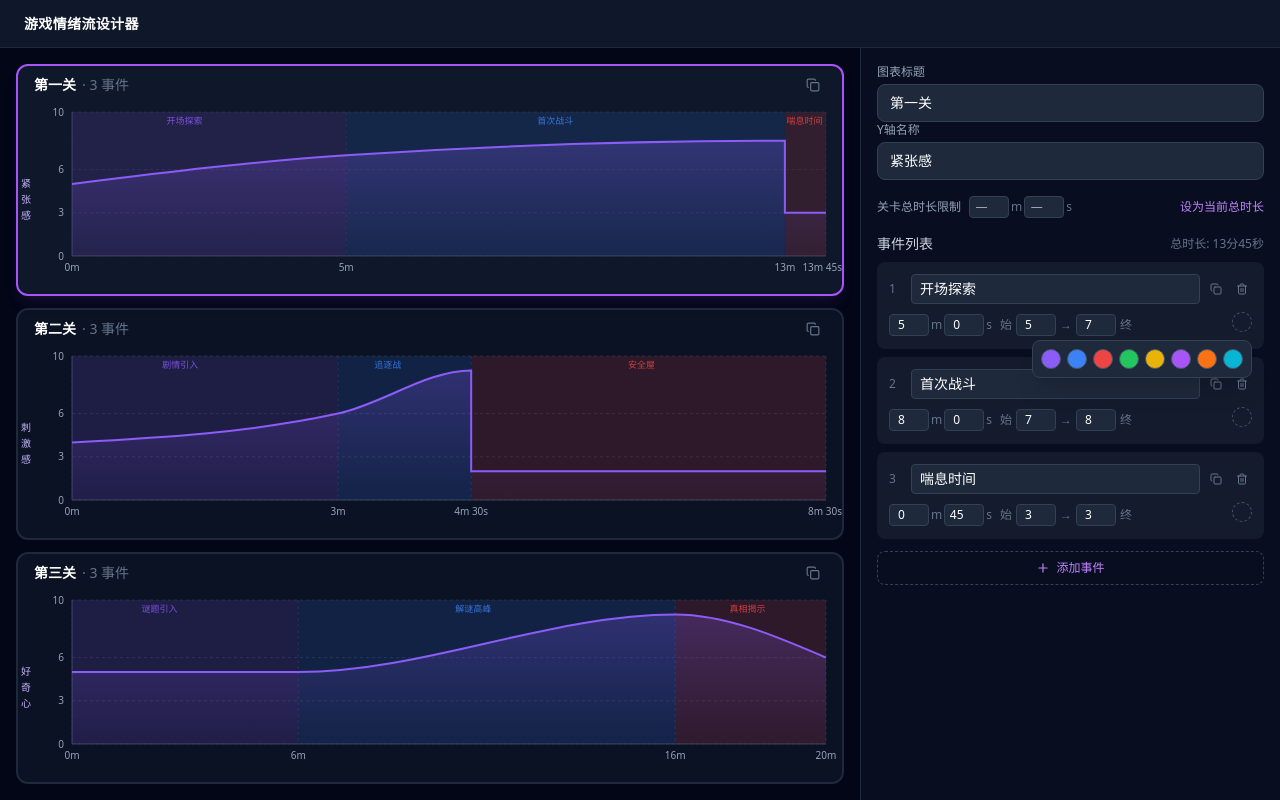
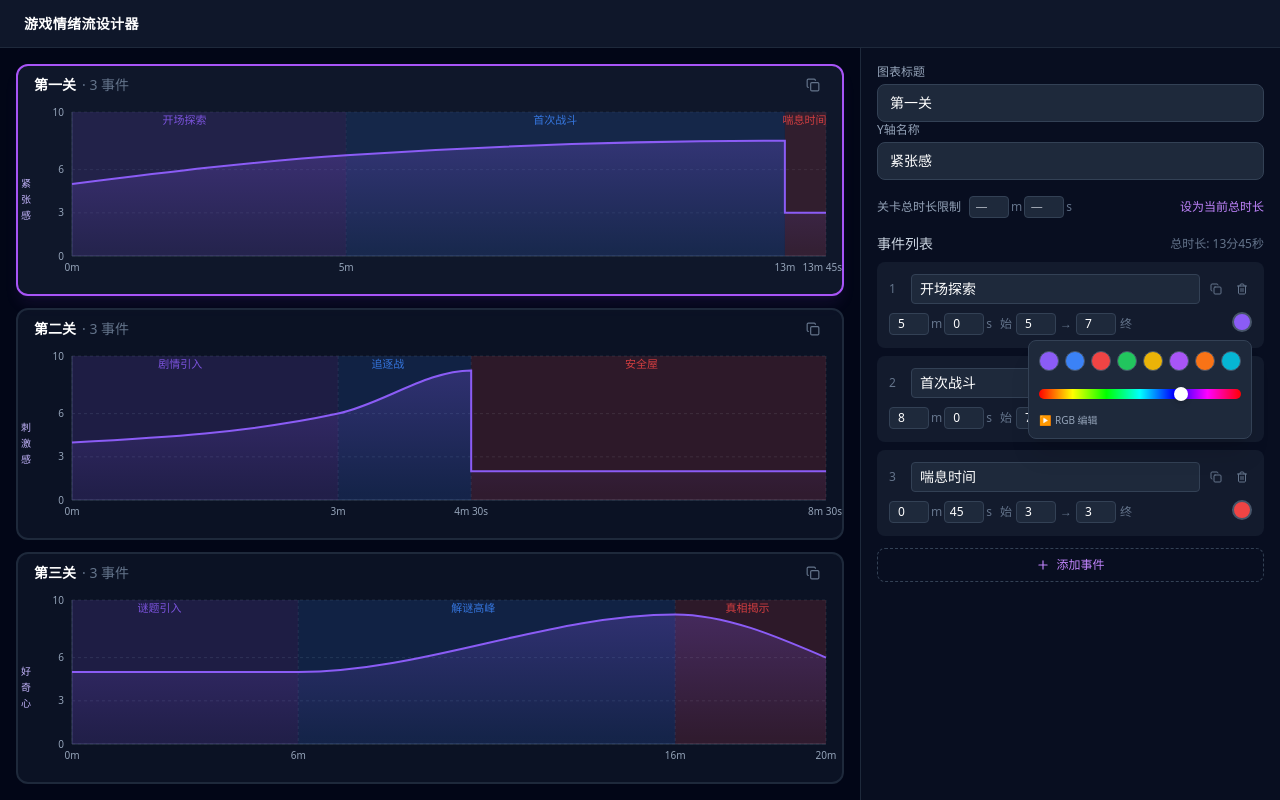
Before and after one commit to Zhou-Tristones/game-level-flow-curve, a React (Vite) app: page / in a window 1280 px wide. Both pictures are taken after a click on the button 1242 px from the left and 322 px from the top of the page. Built offline with nearby package versions, Linux system fonts and the light colour scheme; the HTML template or start-up script is replaced by a standard one.

Commit message:
完善曲线中游戏事件的背景颜色选择

```diff
--- a/src/components/EmotionAreaChart.tsx
+++ b/src/components/EmotionAreaChart.tsx
@@ -126,7 +126,7 @@ export default function EmotionAreaChart({ chart, height = 200 }: EmotionAreaCha
                   style={{ left: `${leftPct}%` }}
                 >
                   <span
-                    className="text-[9px] font-medium"
+                    className="text-[11px] font-medium"
                     style={{ color: area.color ? hexToRgba(area.color, 0.85) : EVENT_LABEL_COLORS[area.colorIndex] }}
                   >
                     {area.eventName}
--- a/src/components/EventTable.tsx
+++ b/src/components/EventTable.tsx
@@ -1,24 +1,90 @@
 import { useState } from 'react';
 import { Plus, Trash2, Copy, ClipboardPaste } from 'lucide-react';
 import { GameEvent } from '../types';
-import { COLOR_PRESETS } from '../constants';
+import { COLOR_PRESETS, EVENT_COLORS } from '../constants';
 
-function ColorSelect({ value, onChange }: { value: string | undefined; onChange: (c: string) => void }) {
+function hexToRgb(hex: string) {
+  return {
+    r: parseInt(hex.slice(1, 3), 16),
+    g: parseInt(hex.slice(3, 5), 16),
+    b: parseInt(hex.slice(5, 7), 16),
+  };
+}
+
+function rgbToHex(r: number, g: number, b: number) {
+  return '#' + [r, g, b].map((x) => Math.max(0, Math.min(255, x)).toString(16).padStart(2, '0')).join('');
+}
+
+function rgbToHsl(r: number, g: number, b: number) {
+  r /= 255; g /= 255; b /= 255;
+  const max = Math.max(r, g, b), min = Math.min(r, g, b);
+  let h = 0, s: number;
+  const l = (max + min) / 2;
+  if (max === min) { h = 0; s = 0; }
+  else {
+    const d = max - min;
+    s = l > 0.5 ? d / (2 - max - min) : d / (max + min);
+    switch (max) {
+      case r: h = ((g - b) / d + (g < b ? 6 : 0)) / 6; break;
+      case g: h = ((b - r) / d + 2) / 6; break;
+      case b: h = ((r - g) / d + 4) / 6; break;
+    }
+  }
+  return { h: Math.round(h * 360), s, l };
+}
+
+function hslToHex(h: number, s: number, l: number) {
+  h /= 360;
+  const a = s * Math.min(l, 1 - l);
+  const f = (n: number) => {
+    const k = (n + h * 12) % 12;
+    return l - a * Math.max(-1, Math.min(k - 3, 9 - k, 1));
+  };
+  return rgbToHex(Math.round(f(0) * 255), Math.round(f(8) * 255), Math.round(f(4) * 255));
+}
+
+function ColorSelect({ value, defaultColor, onChange }: { value: string | undefined; defaultColor: string; onChange: (c: string) => void }) {
   const [open, setOpen] = useState(false);
+  const [editing, setEditing] = useState<string>('');
+  const [showRgb, setShowRgb] = useState(false);
+
+  const current = value || defaultColor;
+
+  const openPopover = () => {
+    setEditing(value || defaultColor);
+    setShowRgb(false);
+    setOpen(true);
+  };
+
+  const commitColor = (color: string) => {
+    if (color && color !== value) {
+      onChange(color === defaultColor ? '' : color);
+    }
+  };
+
+  const closePopover = () => {
+    commitColor(editing);
+    setOpen(false);
+  };
+
+  const currentRgb = hexToRgb(editing || current);
+  const { h } = rgbToHsl(currentRgb.r, currentRgb.g, currentRgb.b);
+  const rgb = hexToRgb(editing || current);
 
   return (
     <div className="relative">
       <button
-        onClick={() => setOpen(!open)}
-        className={`w-5 h-5 rounded-full border transition-all ${
-          value ? 'border-white/60' : 'border-slate-600 border-dashed'
+        onClick={openPopover}
+        className={`w-5 h-5 rounded-full border-2 transition-all ${
+          value ? 'border-white' : 'border-slate-600'
         }`}
-        style={{ backgroundColor: value || 'transparent' }}
+        style={{ backgroundColor: current }}
       />
       {open && (
         <>
-          <div className="fixed inset-0 z-10" onClick={() => setOpen(false)} />
-          <div className="absolute top-7 right-0 z-20 bg-slate-800 border border-slate-700 rounded-lg p-2 shadow-xl">
+          <div className="fixed inset-0 z-10" onClick={closePopover} />
+          <div className="absolute top-7 right-0 z-20 bg-slate-800 border border-slate-700 rounded-lg p-2.5 shadow-xl w-56">
+            {/* Row 1: Presets */}
             <div className="flex gap-1.5">
               {COLOR_PRESETS.map((c) => (
                 <button
@@ -31,6 +97,84 @@ function ColorSelect({ value, onChange }: { value: string | undefined; onChange:
                 />
               ))}
             </div>
+
+            {/* Row 2: Hue slider bar */}
+            <div className="mt-2.5">
+              <input
+                type="range"
+                min={0}
+                max={360}
+                value={h}
+                onInput={(e) => {
+                  const hue = parseInt((e.target as HTMLInputElement).value, 10);
+                  const cRgb = hexToRgb(editing || current);
+                  const hsl = rgbToHsl(cRgb.r, cRgb.g, cRgb.b);
+                  setEditing(hslToHex(hue, hsl.s, hsl.l));
+                }}
+                onChange={(e) => {
+                  const hue = parseInt((e.target as HTMLInputElement).value, 10);
+                  const cRgb = hexToRgb(editing || current);
+                  const hsl = rgbToHsl(cRgb.r, cRgb.g, cRgb.b);
+                  const color = hslToHex(hue, hsl.s, hsl.l);
+                  setEditing(color);
+                  commitColor(color);
+                }}
+                className="w-full h-2.5 rounded-full appearance-none cursor-pointer
+                  [&::-webkit-slider-thumb]:appearance-none [&::-webkit-slider-thumb]:w-3.5 [&::-webkit-slider-thumb]:h-3.5
+                  [&::-webkit-slider-thumb]:rounded-full [&::-webkit-slider-thumb]:bg-white [&::-webkit-slider-thumb]:shadow-md
+                  [&::-webkit-slider-thumb]:border-2 [&::-webkit-slider-thumb]:border-slate-800
+                  [&::-moz-range-thumb]:w-3.5 [&::-moz-range-thumb]:h-3.5
+                  [&::-moz-range-thumb]:rounded-full [&::-moz-range-thumb]:bg-white [&::-moz-range-thumb]:border-0"
+                style={{
+                  background: 'linear-gradient(to right, #ff0000, #ffff00, #00ff00, #00ffff, #0000ff, #ff00ff, #ff0000)',
+                }}
+              />
+            </div>
+
+            {/* Row 3: Expandable RGB */}
+            <button
+              onClick={() => setShowRgb(!showRgb)}
+              className="mt-2 flex items-center gap-1 text-[10px] text-slate-400 hover:text-slate-300 transition-colors w-full"
+            >
+              <span className={`inline-block transition-transform ${showRgb ? 'rotate-90' : ''}`}>▶</span>
+              RGB 编辑
+            </button>
+            {showRgb && (
+              <div className="mt-1.5 flex items-center gap-1.5">
+                <span className="text-[10px] text-red-400 w-2">R</span>
+                <input
+                  type="number"
+                  min={0} max={255}
+                  value={rgb.r}
+                  onChange={(e) => { const v = parseInt(e.target.value, 10); if (!isNaN(v)) setEditing(rgbToHex(v, rgb.g, rgb.b)); }}
+                  className="w-10 bg-slate-800 border border-slate-700 rounded px-1 py-0.5 text-white text-[10px] text-center focus:outline-none focus:border-purple-500
+                    [appearance:textfield] [&::-webkit-inner-spin-button]:appearance-none [&::-webkit-outer-spin-button]:appearance-none"
+                />
+                <span className="text-[10px] text-green-400 w-2">G</span>
+                <input
+                  type="number"
+                  min={0} max={255}
+                  value={rgb.g}
+                  onChange={(e) => { const v = parseInt(e.target.value, 10); if (!isNaN(v)) setEditing(rgbToHex(rgb.r, v, rgb.b)); }}
+                  className="w-10 bg-slate-800 border border-slate-700 rounded px-1 py-0.5 text-white text-[10px] text-center focus:outline-none focus:border-purple-500
+                    [appearance:textfield] [&::-webkit-inner-spin-button]:appearance-none [&::-webkit-outer-spin-button]:appearance-none"
+                />
+                <span className="text-[10px] text-blue-400 w-2">B</span>
+                <input
+                  type="number"
+                  min={0} max={255}
+                  value={rgb.b}
+                  onChange={(e) => { const v = parseInt(e.target.value, 10); if (!isNaN(v)) setEditing(rgbToHex(rgb.r, rgb.g, v)); }}
+                  className="w-10 bg-slate-800 border border-slate-700 rounded px-1 py-0.5 text-white text-[10px] text-center focus:outline-none focus:border-purple-500
+                    [appearance:textfield] [&::-webkit-inner-spin-button]:appearance-none [&::-webkit-outer-spin-button]:appearance-none"
+                />
+                <div
+                  className="w-5 h-5 rounded-full border border-slate-600 ml-1 shrink-0"
+                  style={{ backgroundColor: editing || current }}
+                />
+              </div>
+            )}
+
             {value && (
               <button
                 onClick={() => { onChange(''); setOpen(false); }}
@@ -185,6 +329,7 @@ export default function EventTable({
                 <div className="flex-1" />
                 <ColorSelect
                   value={event.color}
+                  defaultColor={COLOR_PRESETS[index % EVENT_COLORS.length]}
                   onChange={(c) => onUpdateEvent(chartId, event.id, 'color', c)}
                 />
               </div>
```
